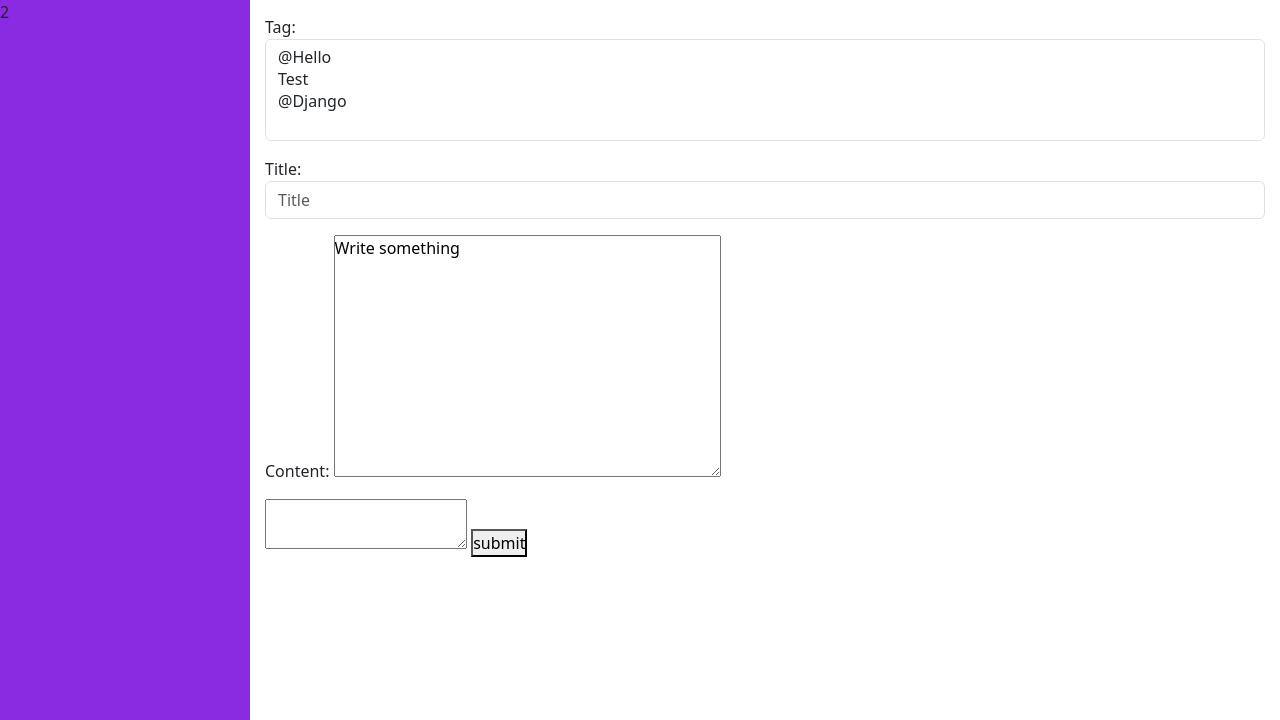
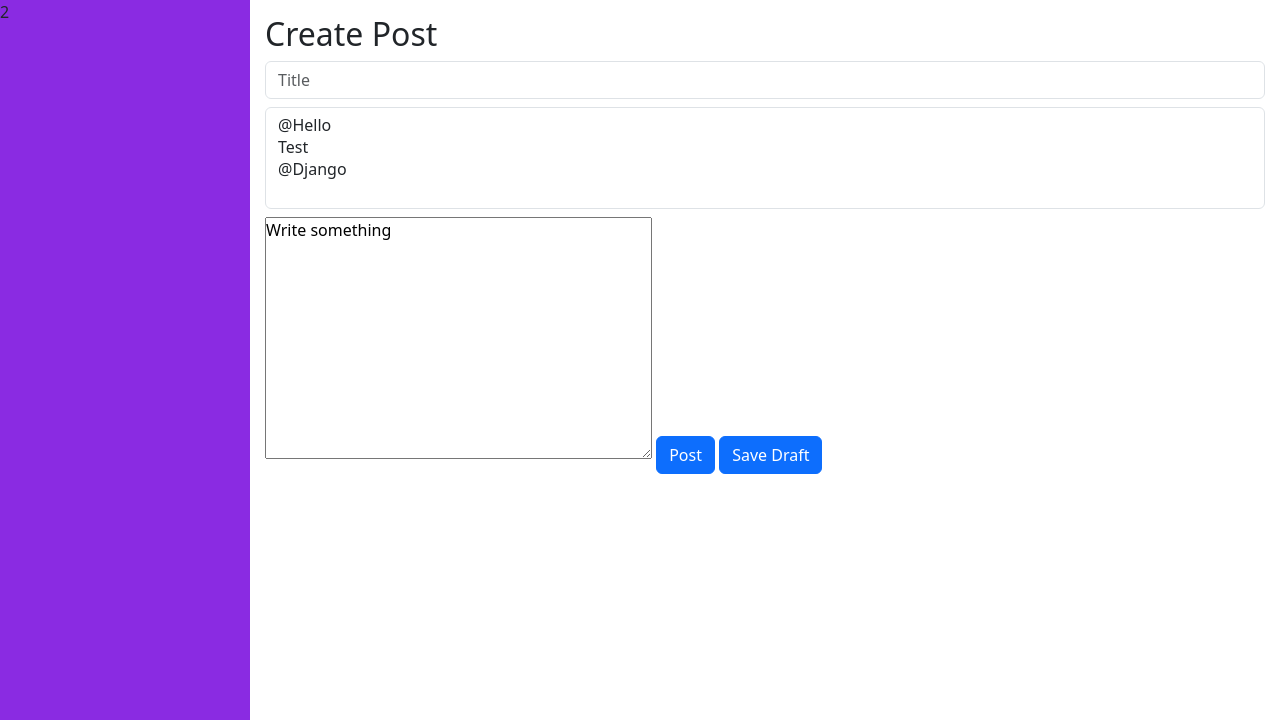
Before and after one commit to aarun2786/Blogproject, a Django app: page /create-post/ in a window 1280 px wide. Shown: the part 80-800 px from the top of the page. Run offline with Django 5.2, Linux system fonts and the light colour scheme; data comes from the database, SQL or seed files in the repository.

Commit message:
update post submit button with bootstrap and add another button for save drafat

```diff
--- a/blogproject/app/templates/make_post.html
+++ b/blogproject/app/templates/make_post.html
@@ -16,12 +16,16 @@
 {% endblock %}
 
 {% block main %}
+<h2>Create Post</h2>
 <div class="form-box">
+
     <form id="fm" method="post">
         {% csrf_token %}
-        {{form.as_p}}
-        <textarea name="tt" class="tt"></textarea>
-        <button id="bkt" type="submit">submit</button>
+        {{form.title}}
+        {{form.tag}}
+        {{form.content}}
+        <button id="bkt" class="btn btn-primary" type="submit">Post</button>
+        <button id="bkt" class="btn btn-primary" type="submit">Save Draft</button>
     </form>
 </div>
 {% endblock %}
```
